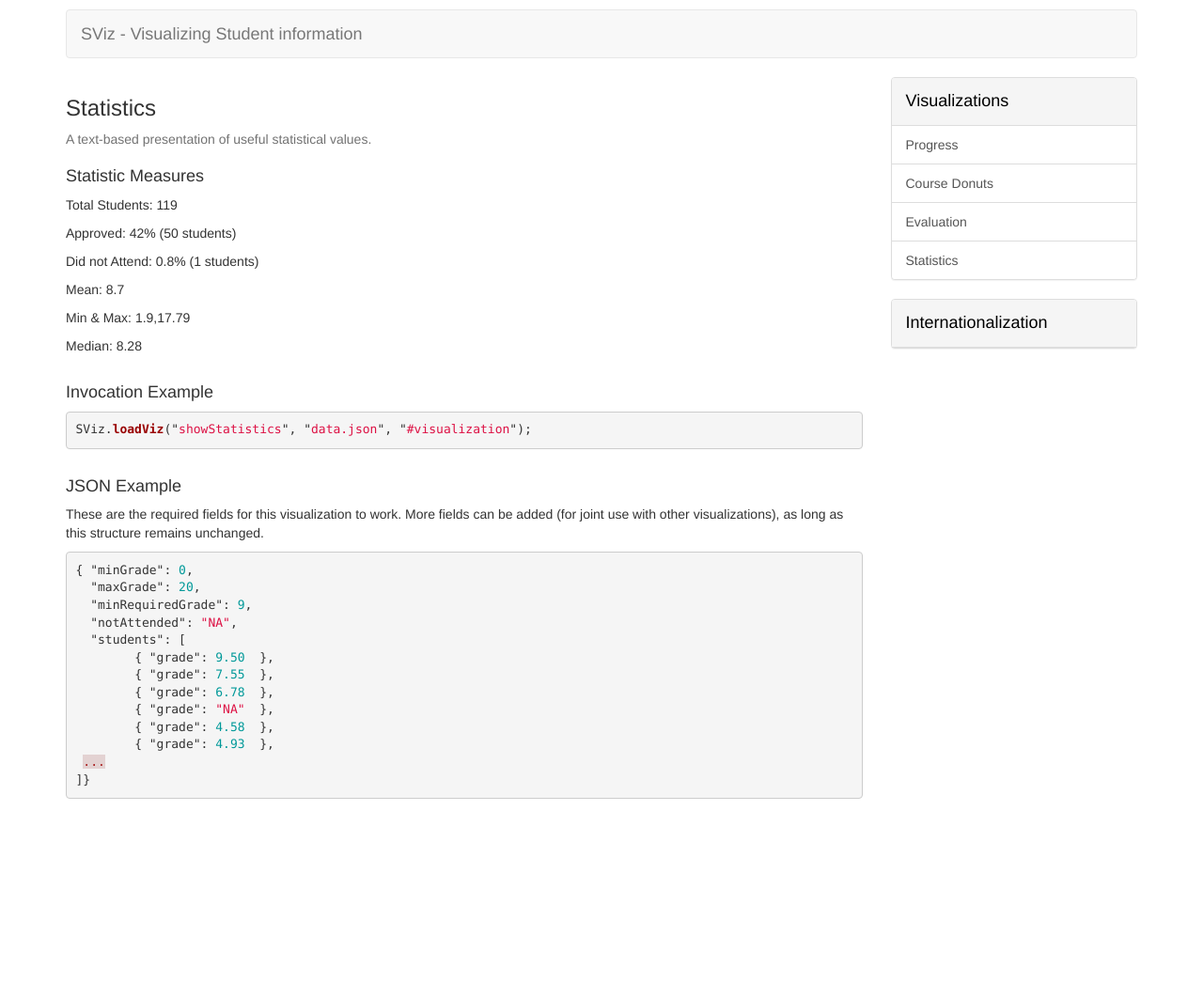
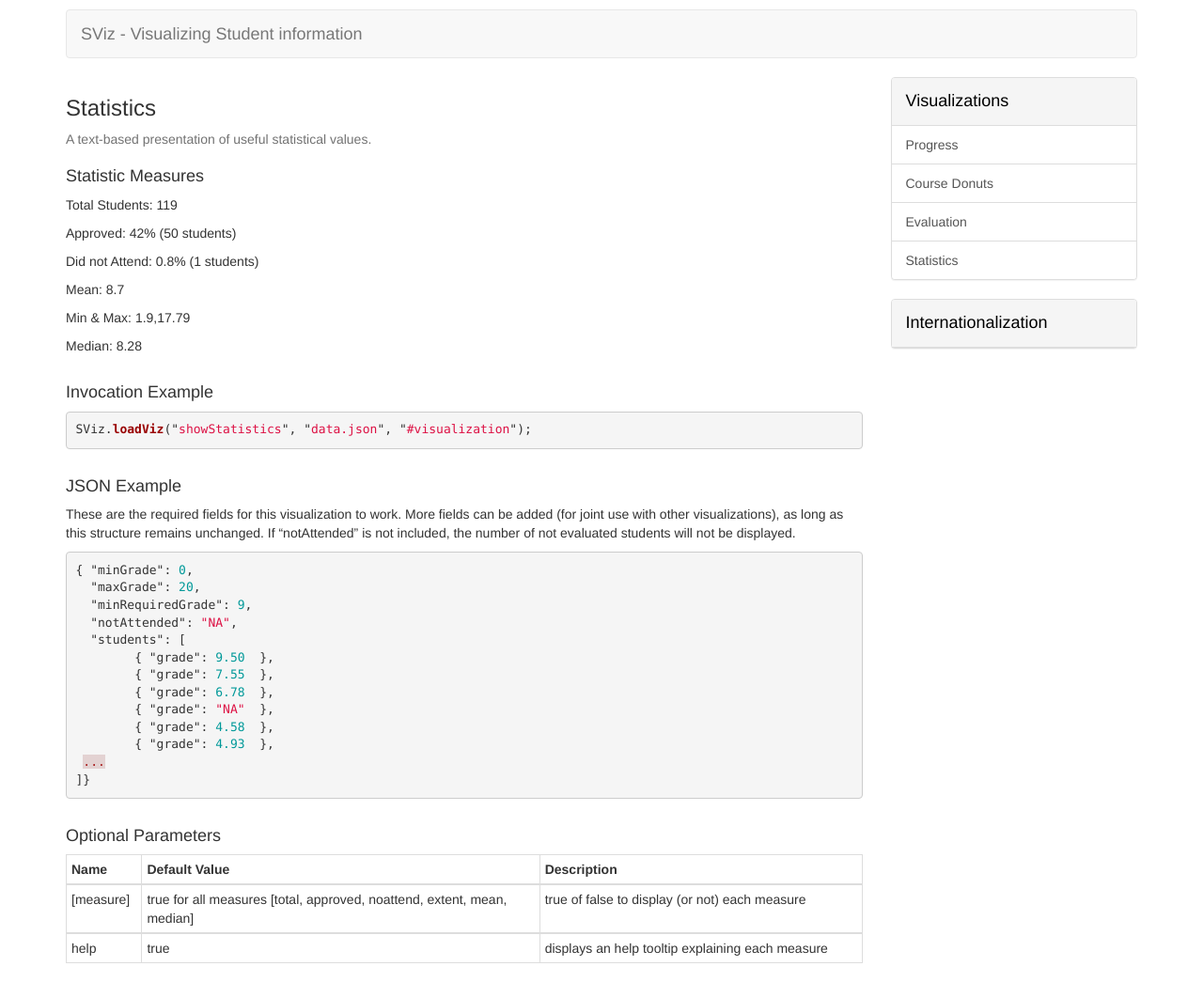
Before and after one commit to FenixEdu/sviz, a Jekyll site: the page built from visualizations/statistics/index.md, in a window 1280 px wide. Shown: the whole page at 94% size. Built offline with Jekyll 4.4.1, drawn with Linux system fonts in a browser that asks for light colours; Markdown is read by kramdown in place of the engine named in the settings; before the commit the page ends 900 px from its top, so only the background shows below that.

Commit message:
Added options to the statistics visualization.

```diff
--- a/js/sviz.js
+++ b/js/sviz.js
@@ -20,20 +20,22 @@
 	};
 
 	var statisticsVisualization = function(data, selector, opts) {
+		if(!opts) var opts={};
+		//if opts.help
 		var lng = i18n.t("statistics", { returnObjectTrees: true });
 	 	d3.select(selector).append("h4").text(lng["title"]);
 	 	var totalStudents = data.students.length;
 	 	var approvedStudents = d3.sum(data.students, function(el) {return (el.grade >= data.minRequiredGrade);});
 	 	var noAttendStudents = d3.sum(data.students, function(el) {return (el.grade === data.notAttended);});
-	  	d3.select(selector).append("p").text( lng["total-students"] + totalStudents);
-	  	d3.select(selector).append("p").text( lng["approved"]	+ d3.round(approvedStudents*100/totalStudents, 1) + "%  ("+approvedStudents+" "+i18n.t("students")+")");
-	  	if(data.notAttended) {
+	  	if(opts.total!=false) {d3.select(selector).append("p").text( lng["total-students"] + totalStudents);}
+	  	if(opts.approved!=false) {d3.select(selector).append("p").text( lng["approved"]	+ d3.round(approvedStudents*100/totalStudents, 1) + "%  ("+approvedStudents+" "+i18n.t("students")+")");}
+	  	if(data.notAttended && opts.noattend!=false) {
 	  		d3.select(selector).append("p")
 	  			.text( lng["no-attends"] + d3.round(noAttendStudents*100/totalStudents, 1) + "%  ("+noAttendStudents+" "+i18n.t("students")+")");
 	  	}
-	  	d3.select(selector).append("p").text( lng["mean"]	+ d3.round(d3.mean(data.students, valuesInsideDomainOnly(data)), 2));
-	  	d3.select(selector).append("p").text( lng["extent"]	+ d3.extent(data.students, valuesInsideDomainOnly(data)));
-	  	d3.select(selector).append("p").text( lng["median"]	+ d3.round(d3.median(data.students, valuesInsideDomainOnly(data)), 2));
+	  	if(opts.mean!=false) {d3.select(selector).append("p").text( lng["mean"] + d3.round(d3.mean(data.students, valuesInsideDomainOnly(data)), 2));}
+	  	if(opts.extent!=false) {d3.select(selector).append("p").text( lng["extent"] + d3.extent(data.students, valuesInsideDomainOnly(data)));}
+	  	if(opts.median!=false) {d3.select(selector).append("p").text( lng["median"] + d3.round(d3.median(data.students, valuesInsideDomainOnly(data)), 2));}
 	};
 
 	var multipleDonutsVisualization = function(data, selector, opts) {
--- a/visualizations/statistics/index.md
+++ b/visualizations/statistics/index.md
@@ -6,9 +6,16 @@ description: A text-based presentation of useful statistical values.
 call: showStatistics
 call_args: ""
 sample_call: SViz.loadViz("showStatistics", "data.json", "#visualization");
+opts:
+  - - "[measure]"
+    - "true for all measures [total, approved, noattend, extent, mean, median]"
+    - true of false to display (or not) each measure
+  - - help
+    - true
+    - displays an help tooltip explaining each measure
 ---
 
-These are the required fields for this visualization to work. More fields can be added (for joint use with other visualizations), as long as this structure remains unchanged.
+These are the required fields for this visualization to work. More fields can be added (for joint use with other visualizations), as long as this structure remains unchanged. If "notAttended" is not included, the number of not evaluated students will not be displayed.
 {% highlight json %}
 { "minGrade": 0,
   "maxGrade": 20,
```
